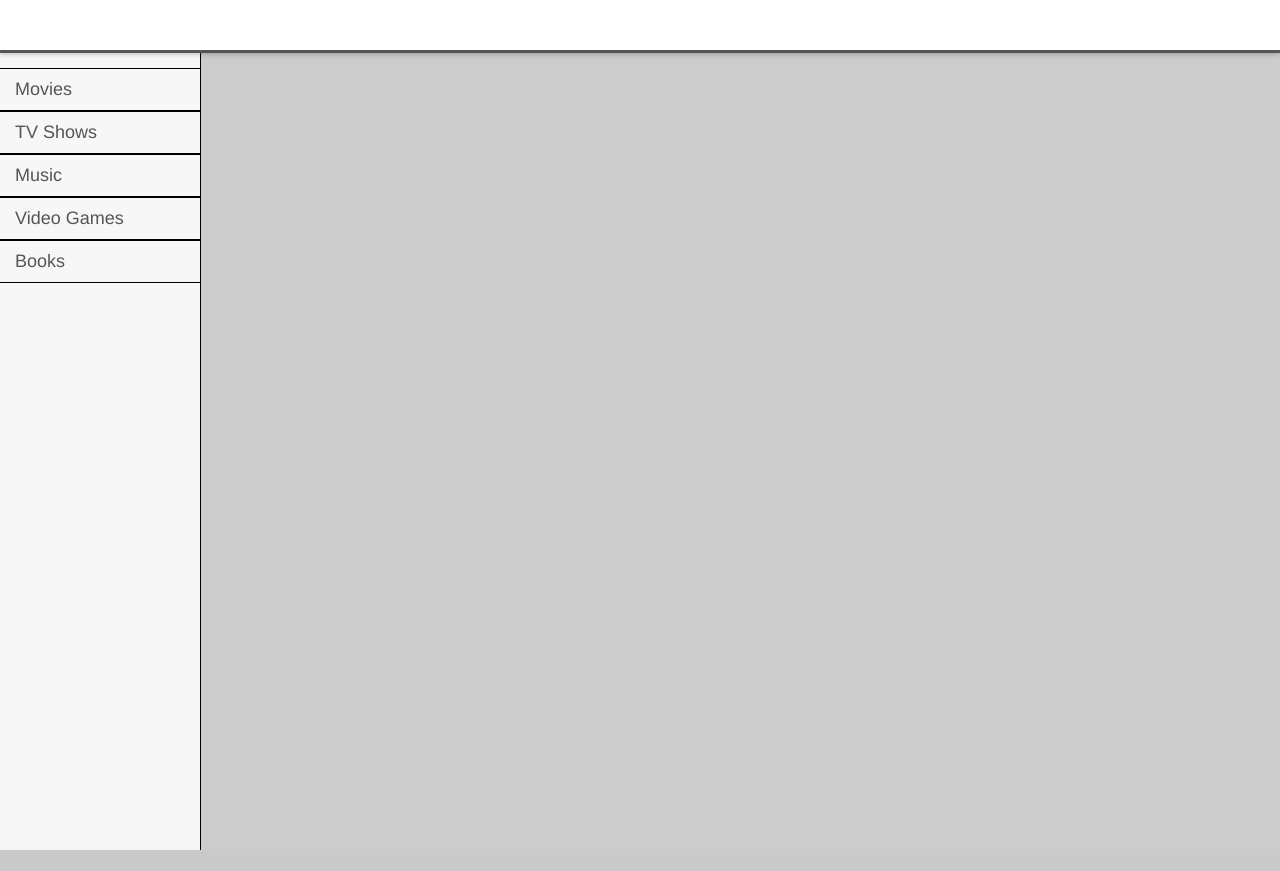
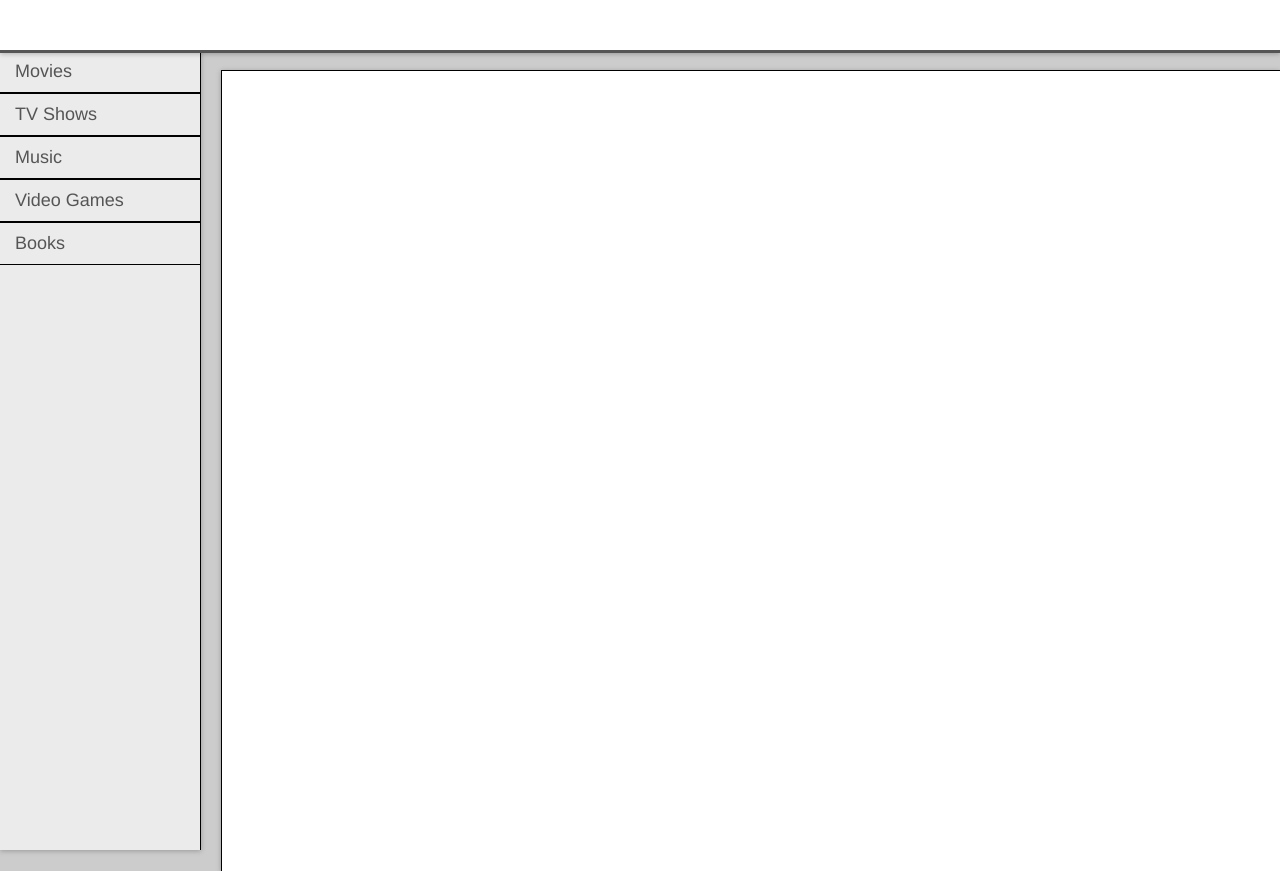
Before and after one commit to glustiber/p4.turtdur.us, a PHP site: page /index/views/_v_template.php in a window 1280 px wide. Before the commit the page ends 850 px from the top, so only its background shows below. Run offline with PHP 8.4, Linux system fonts and the light colour scheme.

Commit message:
Still working on layout/css stuff

```diff
--- a/css/master-styles.css
+++ b/css/master-styles.css
@@ -51,8 +51,7 @@
 }
 
 .left-nav {
-	background-color:#f7f7f7;
-	width:200px;
+	background-color:#ebebeb;
 	display:block;
 	float:left;
 	overflow:auto;
@@ -60,18 +59,22 @@
 	position:absolute;
 	left:0;
 	border-right:1px solid black;
+	box-shadow:0px 1px 5px rgba(0,0,0,0.25);
+	z-index:250;
+	position:fixed;
 }
 
 .right-content {
-	width:76%;
 	margin-left:200px;
 	padding:10px;
 	margin-top:50px;
+	height:100%;
 }
 
 #nav-list {
 	float:left;
-	width:100%;
+	width:160px;
+	margin:0 auto;
 
 }
 
@@ -89,3 +92,38 @@
 	list-style:none;
 	color:#555;
 }
+
+#nav-list li a:hover {
+	background:#CCCCCC;
+	text-decoration:underline;
+	color:#222;
+}
+
+#nav-list li a.active {
+	background:#999;
+	color:#fff;
+}
+
+#nav-list li ul {
+	display:none;
+}
+
+#nav-list li ul li a {
+	padding:10px 25px;
+	background:#ececec;
+	border-bottom:1px dotted #ccc;
+}
+
+.inner-content {
+	background-color:#fff;
+	box-shadow:0px 1px 5px rgba(0,0,0,0.25);
+	z-index:250;
+	height:100%;
+	border-left:1px solid black;
+	border-top:1px solid black;
+	margin-top:5px;
+	padding:0 20px;
+	margin-right:-18px;
+	margin-top:10px;
+	margin-left:3px;
+}
--- a/views/_v_template.php
+++ b/views/_v_template.php
@@ -25,18 +25,50 @@
 			<div class='left-nav'>
 
 				<ul id='nav-list'>
-					<li><a href='placekitten.com/500/500'>Movies</a></li>
-					<li><a href='placekitten.com/500/500'>TV Shows</a></li>
-					<li><a href='placekitten.com/500/500'>Music</a></li>
-					<li><a href='placekitten.com/500/500'>Video Games</a></li>
-					<li><a href='placekitten.com/500/500'>Books</a></li>
+					<li><a href='#'>Movies</a>
+						<ul>
+							<li><a href='#'>m1</a></li>
+							<li><a href='#'>m2</a></li>
+							<li><a href='#'>m3</a></li>
+						</ul>
+					</li>
+					<li><a href='#'>TV Shows</a>
+						<ul>
+							<li><a href='#'>m1</a></li>
+							<li><a href='#'>m2</a></li>
+							<li><a href='#'>m3</a></li>
+						</ul>
+					</li>
+					<li><a href='#'>Music</a>
+						<ul>
+							<li><a href='#'>m1</a></li>
+							<li><a href='#'>m2</a></li>
+							<li><a href='#'>m3</a></li>
+						</ul>
+					</li>
+					<li><a href='#'>Video Games</a>
+						<ul>
+							<li><a href='#'>m1</a></li>
+							<li><a href='#'>m2</a></li>
+							<li><a href='#'>m3</a></li>
+						</ul>
+					</li>
+					<li><a href='#'>Books</a>
+						<ul>
+							<li><a href='#'>m1</a></li>
+							<li><a href='#'>m2</a></li>
+							<li><a href='#'>m3</a></li>
+						</ul>
+					</li>
 				</ul>
 
 			</div>
 
 			<div class='right-content'>
 
-				<?php if(isset($content)) echo $content; ?>
+				<div class='inner-content'>
+					<?php if(isset($content)) echo $content; ?>
+				</div>
 
 			</div>
 
```
